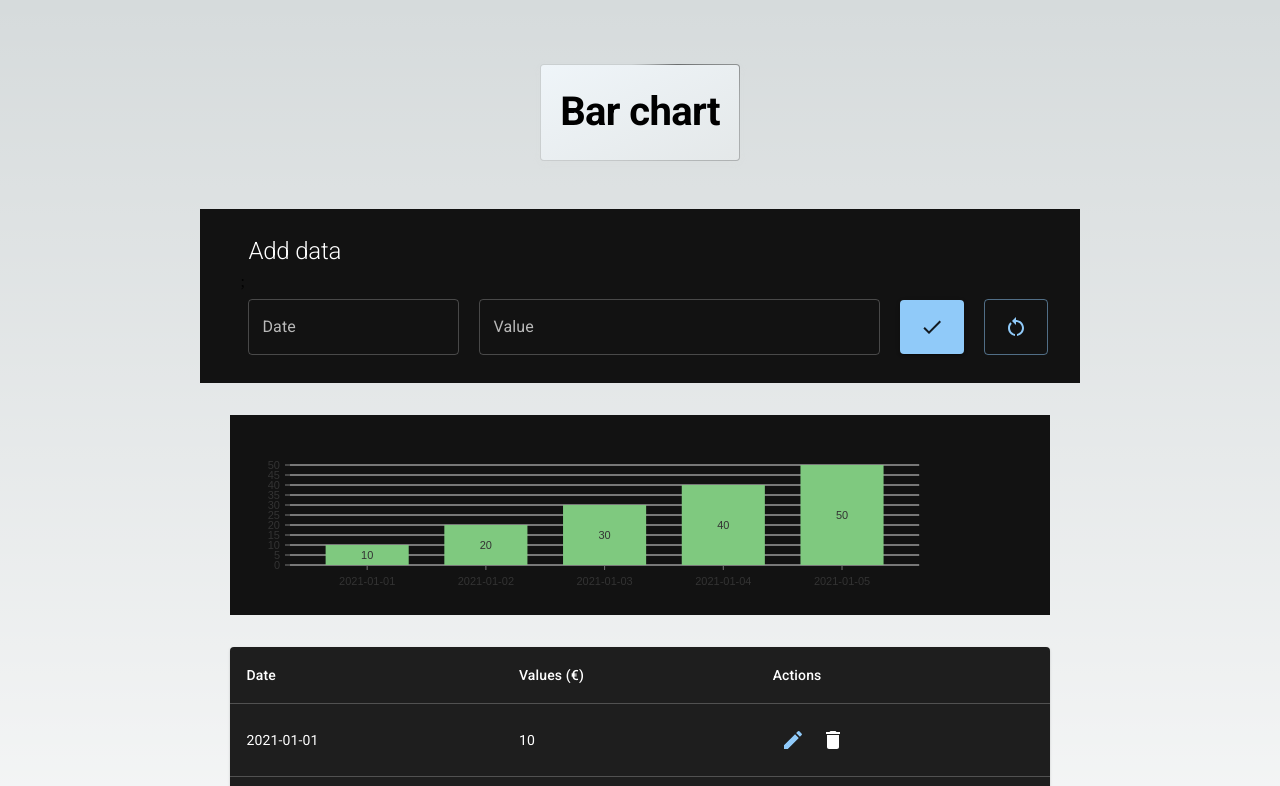
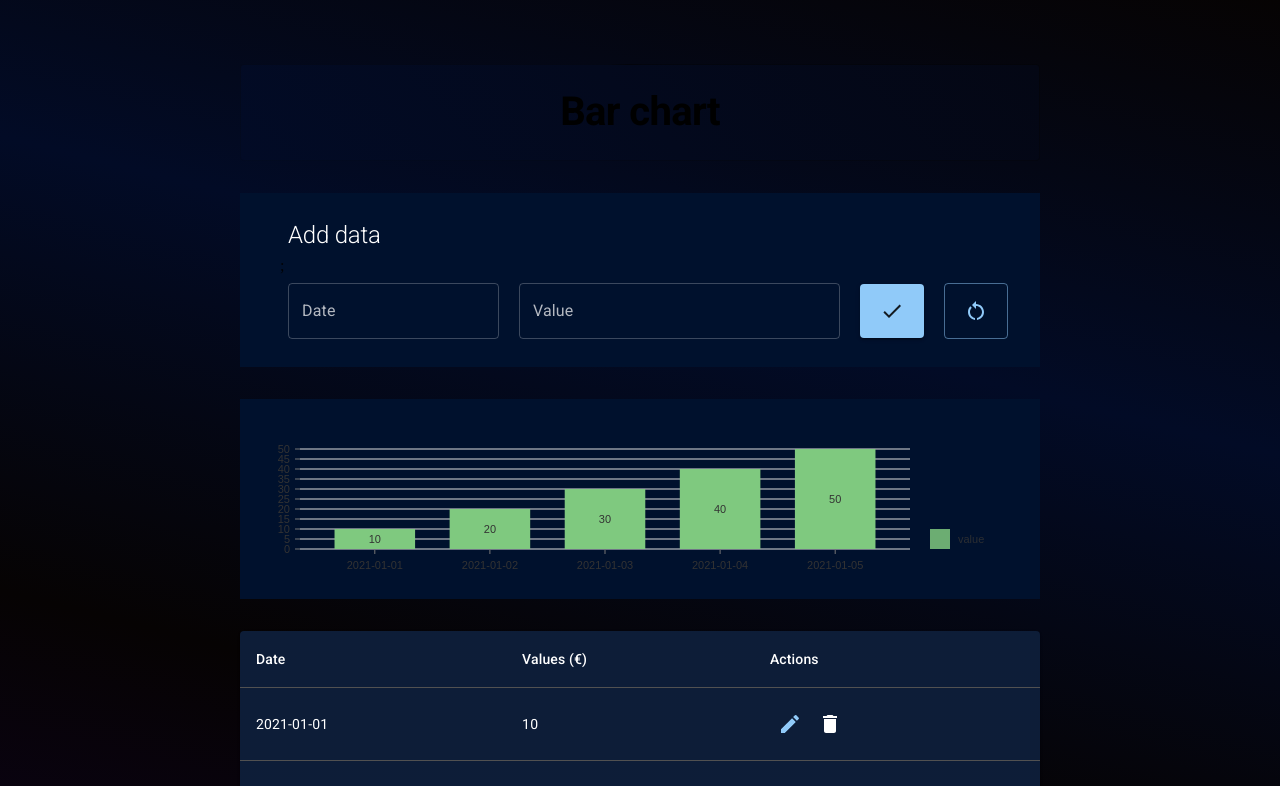
Before and after one commit to Bloodyblow/instant-stats, a Next.js app: page /category/1 in a window 1280 px wide. Shown: the top 786 px of the page. Built offline with nearby package versions, Linux system fonts and the light colour scheme.

Commit message:
Style improvements

```diff
--- a/src/pages/components/AnimatedTitle.module.css
+++ b/src/pages/components/AnimatedTitle.module.css
@@ -1,6 +1,6 @@
 h1.title {
   font-size: 2.5rem;
-  box-shadow: 0px 2px 8px -1px #dbdbdb2e;
+  /* box-shadow: 0px 2px 8px -1px #dbdbdb2e; */
   font-weight: 700;
   border-radius: var(--border-radius);
   padding: 25px 20px;
@@ -8,7 +8,8 @@ h1.title {
   position: relative;
   background-color: transparent;
   overflow: hidden;
-  width: fit-content;
+  width: 100%;
+  text-align: center;
 }
 
 h1.title::before,
@@ -21,11 +22,11 @@ h1.title::after {
 /* Conic Gradient Animation */
 h1.title::before {
   animation: 6s rotate linear infinite;
-  width: 10em;
-  height: 10em;
+  width: 25em;
+  height: 25em;
   background: var(--tile-border);
-  top: -4em;
-  left: -2em;
+  top: -12em;
+  left: -3em;
 }
 
 /* Inner Square */
@@ -33,9 +34,7 @@ h1.title::after {
   inset: 0;
   padding: 1px;
   border-radius: var(--border-radius);
-  background: linear-gradient(to bottom right,
-      rgba(var(--tile-start-rgb), 1),
-      rgba(var(--tile-end-rgb), 1));
+background: linear-gradient(45deg, #020b26, #040714);
   background-clip: content-box;
 }
 
--- a/src/pages/components/Layout.tsx
+++ b/src/pages/components/Layout.tsx
@@ -24,7 +24,17 @@ export default function Layout({
       </Head>
 
       <main className={styles.main}>
-        <Stack sx={{ width: "80vw", minHeight: "80vh" }} alignItems="center">
+        <Stack
+          sx={{
+            width: "80vw",
+            maxWidth: "800px",
+            minHeight: "80vh",
+            justifyContent: "space-between",
+            // border: "1px solid red",
+            gap: "2rem",
+          }}
+          alignItems="center"
+        >
           <AnimatedTitle title={pageTitle} />
           <Box
             sx={{
@@ -33,10 +43,9 @@ export default function Layout({
               display: "flex",
               flexGrow: 1,
               flexDirection: "column",
-              width: "80%",
+              width: "100%",
               justifyContent: "space-around",
               alignItems: "center",
-              padding: "3rem 0",
               gap: "2rem",
             }}
           >
--- a/src/pages/components/ValueForm.tsx
+++ b/src/pages/components/ValueForm.tsx
@@ -35,7 +35,7 @@ export default function ValueForm() {
       sx={{
         backgroundColor: "background.paper",
         color: "secondary.contrastText",
-        width: "calc(100% + 60px)",
+        width: "100%",
         padding: "20px 40px",
         alignItems: "center",
       }}
--- a/src/pages/components/charts/BarChart.tsx
+++ b/src/pages/components/charts/BarChart.tsx
@@ -4,6 +4,7 @@ import { CategoryExtend } from "@/app/types";
 
 export default function BarChart({ category }: { category: CategoryExtend }) {
   const { values, name, unit } = category;
+
   return (
     <Box
       sx={{
@@ -22,6 +23,26 @@ export default function BarChart({ category }: { category: CategoryExtend }) {
         role="application"
         ariaLabel={`${name} (${unit})`}
         barAriaLabel={(e) => `${e.value} ${unit}`}
+        legends={[
+          {
+            dataFrom: "keys",
+            anchor: "bottom-right",
+            direction: "column",
+            justify: false,
+            translateX: 120,
+            translateY: 0,
+            itemsSpacing: 2,
+            itemWidth: 100,
+            itemHeight: 20,
+            itemDirection: "left-to-right",
+            itemOpacity: 0.85,
+            symbolSize: 20,
+          },
+        ]}
+        theme={{
+          textColor: "white",
+          fontSize: 14,
+        }}
       />
     </Box>
   );
--- a/src/styles/globals.css
+++ b/src/styles/globals.css
@@ -38,6 +38,10 @@
   --callout-border-rgb: 172, 175, 176;
   --card-rgb: 180, 185, 188;
   --card-border-rgb: 131, 134, 135;
+
+  /* Customs */
+  --background-gradient: linear-gradient(
+    194deg, #060303, #020b26,  #060303,#0d021f)
 }
 
 @media (prefers-color-scheme: dark) {
@@ -87,12 +91,7 @@ body {
 
 body {
   /* color: rgb(var(--foreground-rgb)); */
-  background: linear-gradient(
-      to bottom,
-      transparent,
-      rgb(var(--background-end-rgb))
-    )
-    rgb(var(--background-start-rgb));
+  background: var(--background-gradient);
 }
 
 a {
--- a/src/theme.ts
+++ b/src/theme.ts
@@ -20,10 +20,13 @@ const themeOptions: ThemeOptions = {
     //   success: {
     //     main: "#346cc1",
     //   },
-    //   background: {
-    //     default: "#030a03",
-    //     paper: "#202320",
-    //   },
+    background: {
+      default: "#00112d",
+      paper: "#00112d",
+    },
+  },
+  shape: {
+    borderRadius: 4,
   },
 };
 
```
